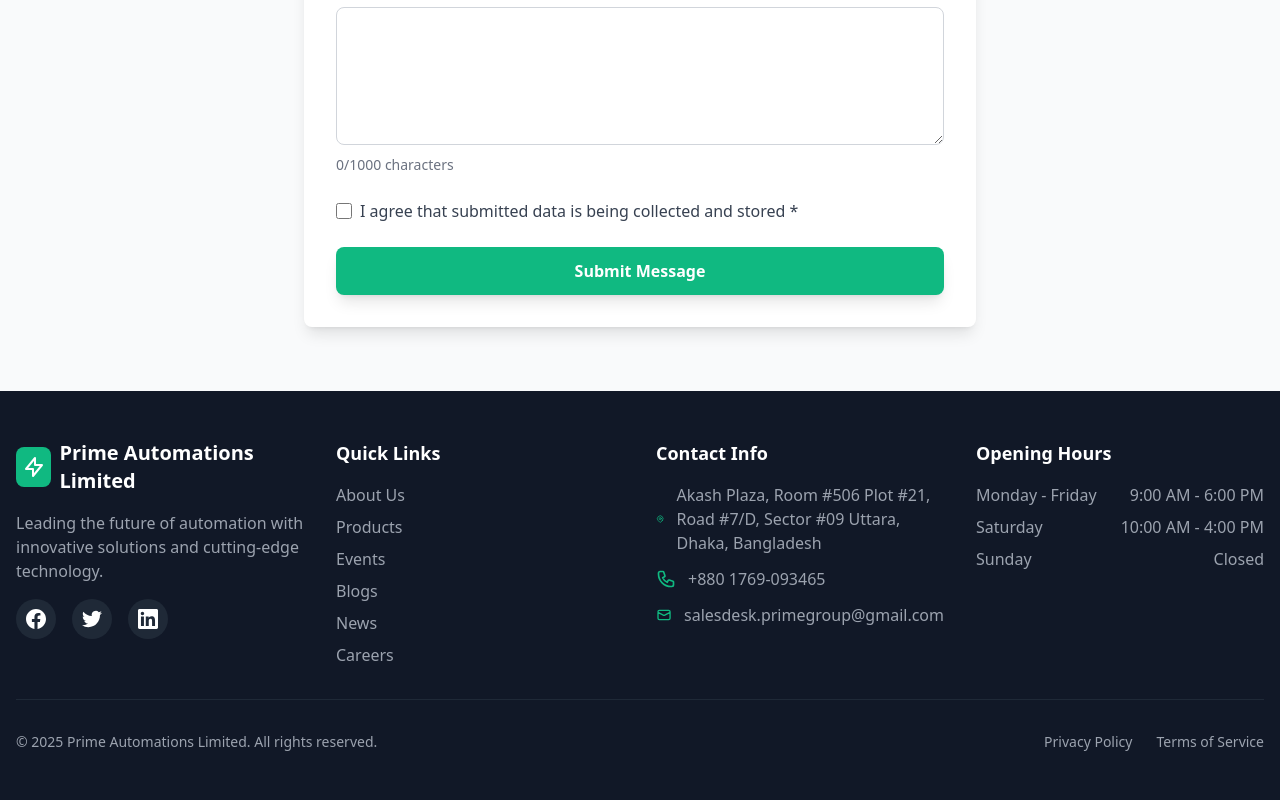
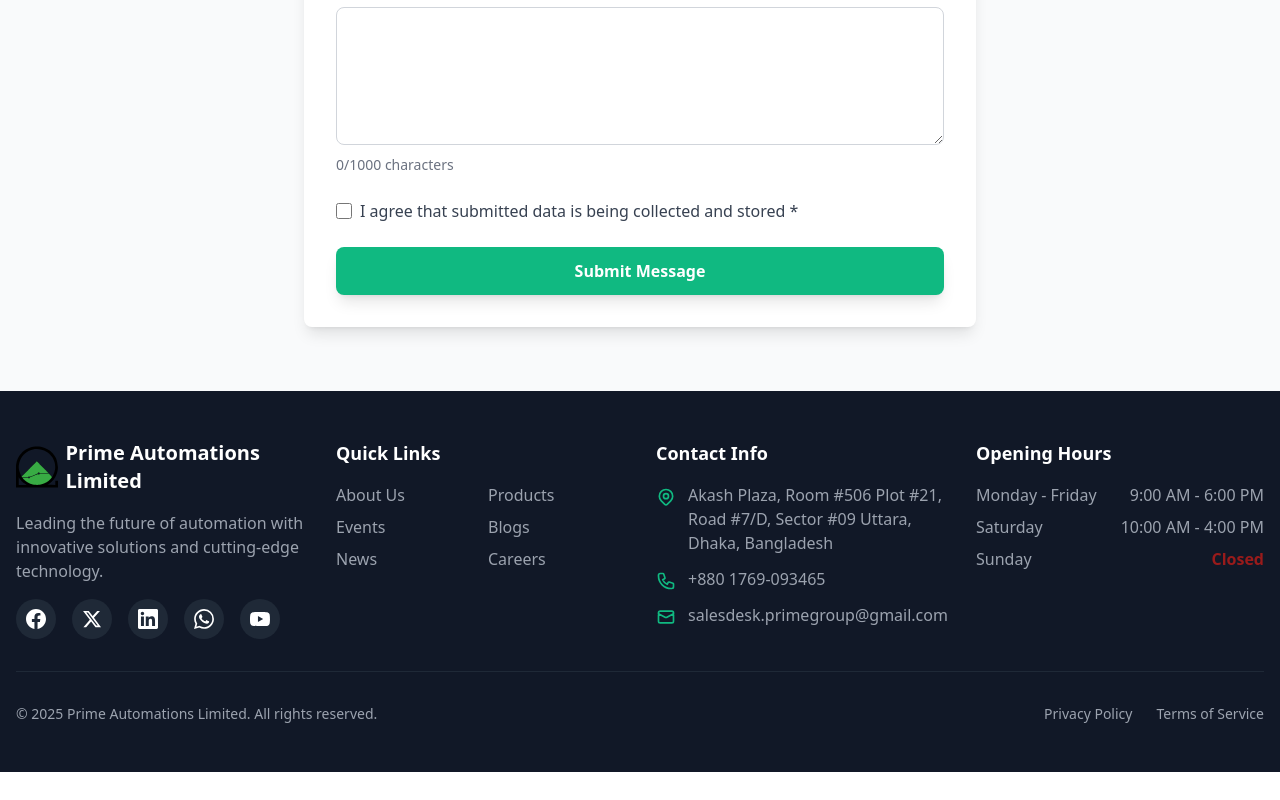
Before and after one commit to oshanto-ctrl/pal-demo, a Vue app: page / in a window 1280 px wide. Shown: the part 6213-7013 px from the top of the page. After the commit the page ends 6985 px from the top, so only its background shows below. Built offline with nearby package versions, Linux system fonts and the light colour scheme.

Commit message:
Fixed footer contents, logo, quick links, openin-closing hours, social media links

```diff
--- a/src/components/layout/Footer.vue
+++ b/src/components/layout/Footer.vue
@@ -5,14 +5,13 @@
         <!-- Company Info -->
         <div class="space-y-4">
           <div class="flex items-center space-x-2">
-            <div class="w-10 h-10 bg-prime-green rounded-lg flex items-center justify-center">
-              <svg class="w-6 h-6 text-white" fill="none" stroke="currentColor" viewBox="0 0 24 24">
-                <path stroke-linecap="round" stroke-linejoin="round" stroke-width="2" d="M13 10V3L4 14h7v7l9-11h-7z"></path>
-              </svg>
+            <div class="w-12 h-12 rounded-lg flex items-center justify-center">
+              <img :src="palLogo" alt="PAL Logo">
             </div>
             <span class="text-xl font-bold">Prime Automations Limited</span>
           </div>
           <p class="text-gray-400">Leading the future of automation with innovative solutions and cutting-edge technology.</p>
+          <!-- Social Icons -->
           <div class="flex space-x-4">
             <a v-for="social in socialLinks" :key="social.name" :href="social.url"
                class="w-10 h-10 bg-gray-800 rounded-full flex items-center justify-center hover:bg-prime-green transition-colors duration-300">
@@ -26,7 +25,14 @@
         <!-- Quick Links -->
 <div class="space-y-4">
   <h3 class="text-lg font-semibold">Quick Links</h3>
-          <ul class="space-y-2">
+  <!--
+    Using CSS Grid for a responsive 2-column layout.
+    - grid-cols-1: Single column on small screens (mobile).
+    - md:grid-cols-2: Switches to 2 columns on medium screens (tablets and up).
+    - gap-y-2: Vertical space between rows.
+    - gap-x-4: Horizontal space between the two columns.
+  -->
+  <ul class="grid grid-cols-1 md:grid-cols-2 gap-y-2 gap-x-4">
     <li v-for="link in quickLinks" :key="link.name">
       <router-link :to="link.path" class="text-gray-400 hover:text-prime-green transition-colors duration-300">
         {{ link.name }}
@@ -39,24 +45,29 @@
 <div class="space-y-4">
   <h3 class="text-lg font-semibold">Contact Info</h3>
   <div class="space-y-3">
-            <div class="flex items-center space-x-3">
-              <svg class="w-5 h-5 text-prime-green" fill="none" stroke="currentColor" viewBox="0 0 24 24">
+    <!-- Location Div -->
+    <div class="flex items-start space-x-3">
+      <svg class="w-5 h-5 text-prime-green flex-shrink-0 mt-1" fill="none" stroke="currentColor" viewBox="0 0 24 24">
         <path stroke-linecap="round" stroke-linejoin="round" stroke-width="2" d="M17.657 16.657L13.414 20.9a1.998 1.998 0 01-2.827 0l-4.244-4.243a8 8 0 1111.314 0z"></path>
         <path stroke-linecap="round" stroke-linejoin="round" stroke-width="2" d="M15 11a3 3 0 11-6 0 3 3 0 016 0z"></path>
       </svg>
-              <span class="text-gray-400">Akash Plaza, Room #506 Plot #21, Road #7/D, Sector #09 Uttara, Dhaka, Bangladesh</span>
+      <span class="text-gray-400 text-sm sm:text-base leading-relaxed">Akash Plaza, Room #506 Plot #21, Road #7/D, Sector #09 Uttara, Dhaka, Bangladesh</span>
     </div>
-            <div class="flex items-center space-x-3">
-              <svg class="w-5 h-5 text-prime-green" fill="none" stroke="currentColor" viewBox="0 0 24 24">
+
+    <!-- Telephone Div -->
+    <div class="flex items-start space-x-3">
+      <svg class="w-5 h-5 text-prime-green flex-shrink-0 mt-1" fill="none" stroke="currentColor" viewBox="0 0 24 24">
         <path stroke-linecap="round" stroke-linejoin="round" stroke-width="2" d="M3 5a2 2 0 012-2h3.28a1 1 0 01.948.684l1.498 4.493a1 1 0 01-.502 1.21l-2.257 1.13a11.042 11.042 0 005.516 5.516l1.13-2.257a1 1 0 011.21-.502l4.493 1.498a1 1 0 01.684.949V19a2 2 0 01-2 2h-1C9.716 21 3 14.284 3 6V5z"></path>
       </svg>
-              <a href="tel:+1234567890" class="text-gray-400 hover:text-prime-green transition-colors duration-300">+880 1769-093465</a>
+      <a href="tel:+8801769093465" class="text-gray-400 hover:text-prime-green transition-colors duration-300 text-sm sm:text-base">+880 1769-093465</a>
     </div>
-            <div class="flex items-center space-x-3">
-              <svg class="w-5 h-5 text-prime-green" fill="none" stroke="currentColor" viewBox="0 0 24 24">
+
+    <!-- Helpdesk Email Div -->
+    <div class="flex items-start space-x-3">
+      <svg class="w-5 h-5 text-prime-green flex-shrink-0 mt-1" fill="none" stroke="currentColor" viewBox="0 0 24 24">
         <path stroke-linecap="round" stroke-linejoin="round" stroke-width="2" d="M3 8l7.89 4.26a2 2 0 002.22 0L21 8M5 19h14a2 2 0 002-2V7a2 2 0 00-2-2H5a2 2 0 00-2 2v10a2 2 0 002 2z"></path>
       </svg>
-              <a href="mailto:info@primeautomations.com" class="text-gray-400 hover:text-prime-green transition-colors duration-300">salesdesk.primegroup@gmail.com</a>
+      <a href="mailto:salesdesk.primegroup@gmail.com" class="text-gray-400 hover:text-prime-green transition-colors duration-300 text-sm sm:text-base">salesdesk.primegroup@gmail.com</a>
     </div>
   </div>
 </div>
@@ -75,7 +86,7 @@
             </div>
             <div class="flex justify-between">
               <span class="text-gray-400">Sunday</span>
-              <span class="text-gray-400">Closed</span>
+              <span class="font-semibold text-red-800">Closed</span>
             </div>
           </div>
         </div>
@@ -98,25 +109,41 @@
 <script setup>
 import { ref, computed } from 'vue'
 
+// Footer Current Year
 const currentYear = computed(() => new Date().getFullYear())
 
+// Company logo import
+import palLogo from '@/assets/images/icons/pal-logo-nav.svg'
+
+// Social Media Links & Icons
 const socialLinks = [
   {
     name: 'Facebook',
-    url: '#',
+    url: 'https://www.facebook.com/primeautomationsltd',
     icon: 'M24 12.073c0-6.627-5.373-12-12-12s-12 5.373-12 12c0 5.99 4.388 10.954 10.125 11.854v-8.385H7.078v-3.47h3.047V9.43c0-3.007 1.792-4.669 4.533-4.669 1.312 0 2.686.235 2.686.235v2.953H15.83c-1.491 0-1.956.925-1.956 1.874v2.25h3.328l-.532 3.47h-2.796v8.385C19.612 23.027 24 18.062 24 12.073z'
   },
   {
-    name: 'Twitter',
-    url: '#',
-    icon: 'M23.953 4.57a10 10 0 01-2.825.775 4.958 4.958 0 002.163-2.723c-.951.555-2.005.959-3.127 1.184a4.92 4.92 0 00-8.384 4.482C7.69 8.095 4.067 6.13 1.64 3.162a4.822 4.822 0 00-.666 2.475c0 1.71.87 3.213 2.188 4.096a4.904 4.904 0 01-2.228-.616v.06a4.923 4.923 0 003.946 4.827 4.996 4.996 0 01-2.212.085 4.936 4.936 0 004.604 3.417 9.867 9.867 0 01-6.102 2.105c-.39 0-.779-.023-1.17-.067a13.995 13.995 0 007.557 2.209c9.053 0 13.998-7.496 13.998-13.985 0-.21 0-.42-.015-.63A9.935 9.935 0 0024 4.59z'
+    name: 'X (Twitter)',
+    url: 'https://x.com/Prime_ltd_bd',
+    icon: 'M18.244 2.25h3.308l-7.227 8.26 8.502 11.24H16.17l-5.214-6.817L4.99 21.75H1.68l7.73-8.835L1.254 2.25H8.08l4.713 6.231zm-1.161 17.52h1.833L7.084 4.126H5.117z'
   },
   {
     name: 'LinkedIn',
-    url: '#',
+    url: 'https://www.linkedin.com/company/primeautomationsltd/',
     icon: 'M20.447 20.452h-3.554v-5.569c0-1.328-.027-3.037-1.852-3.037-1.853 0-2.136 1.445-2.136 2.939v5.667H9.351V9h3.414v1.561h.046c.477-.9 1.637-1.85 3.37-1.85 3.601 0 4.267 2.37 4.267 5.455v6.286zM5.337 7.433c-1.144 0-2.063-.926-2.063-2.065 0-1.138.92-2.063 2.063-2.063 1.14 0 2.064.925 2.064 2.063 0 1.139-.925 2.065-2.064 2.065zm1.782 13.019H3.555V9h3.564v11.452zM22.225 0H1.771C.792 0 0 .774 0 1.729v20.542C0 23.227.792 24 1.771 24h20.451C23.2 24 24 23.227 24 22.271V1.729C24 .774 23.2 0 22.222 0h.003z'
+  },
+  {
+    name: 'WhatsApp',
+    url: 'https://wa.me/yourwhatsappnumber',
+    icon: 'M17.472 14.382c-.297-.149-1.758-.867-2.03-.967-.273-.099-.471-.149-.67.149-.197.297-.767.966-.94 1.164-.173.199-.347.223-.644.074-.297-.149-1.255-.462-2.39-1.475-.883-.788-1.48-1.761-1.653-2.059-.173-.297-.018-.458.13-.606.134-.133.297-.347.446-.521.151-.172.2-.296.3-.495.099-.198.05-.372-.025-.521-.075-.148-.669-1.611-.916-2.206-.242-.579-.487-.501-.669-.51l-.57-.01c-.198 0-.52.074-.792.372s-1.04 1.016-1.04 2.479 1.065 2.876 1.213 3.074c.149.198 2.095 3.2 5.076 4.487.709.306 1.263.489 1.694.626.712.226 1.36.194 1.872.118.571-.085 1.758-.719 2.006-1.413.248-.695.248-1.29.173-1.414-.074-.123-.272-.198-.57-.347m-5.421 7.403h-.004a9.87 9.87 0 01-5.031-1.378l-.361-.214-3.741.982.998-3.648-.235-.374a9.86 9.86 0 01-1.51-5.26c.001-5.45 4.436-9.884 9.888-9.884 2.64 0 5.122 1.03 6.988 2.898a9.825 9.825 0 012.893 6.994c-.003 5.45-4.437 9.884-9.885 9.884m8.413-18.297A11.815 11.815 0 0012.05 0C5.495 0 .16 5.335.157 11.892c0 2.096.547 4.142 1.588 5.945L.057 24l6.305-1.654a11.882 11.882 0 005.683 1.448h.005c6.554 0 11.89-5.335 11.893-11.893a11.821 11.821 0 00-3.48-8.413Z'
+  },
+  {
+    name: 'YouTube',
+    url: 'https://www.youtube.com/yourchannel',
+    icon: 'M23.498 6.186a3.016 3.016 0 0 0-2.122-2.136C19.505 3.545 12 3.545 12 3.545s-7.505 0-9.377.505A3.017 3.017 0 0 0 .502 6.186C0 8.07 0 12 0 12s0 3.93.502 5.814a3.016 3.016 0 0 0 2.122 2.136c1.871.505 9.376.505 9.376.505s7.505 0 9.377-.505a3.015 3.015 0 0 0 2.122-2.136C24 15.93 24 12 24 12s0-3.93-.502-5.814zM9.545 15.568V8.432L15.818 12l-6.273 3.568z'
   }
 ]
+
 
 const quickLinks = [
   { name: 'About Us', path: '/about' },
```
Lines whose indentation alone changed are shown as unchanged.
